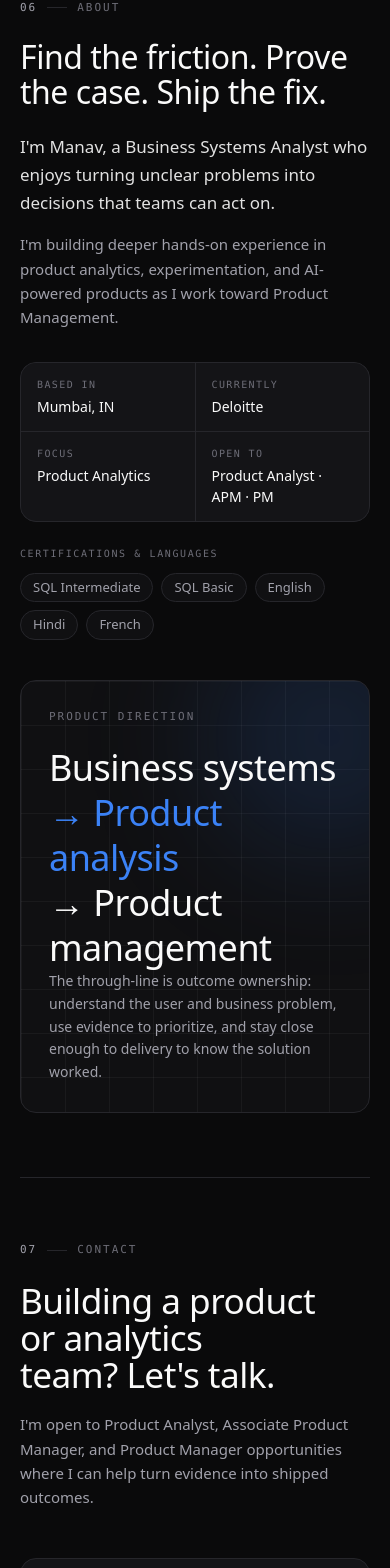
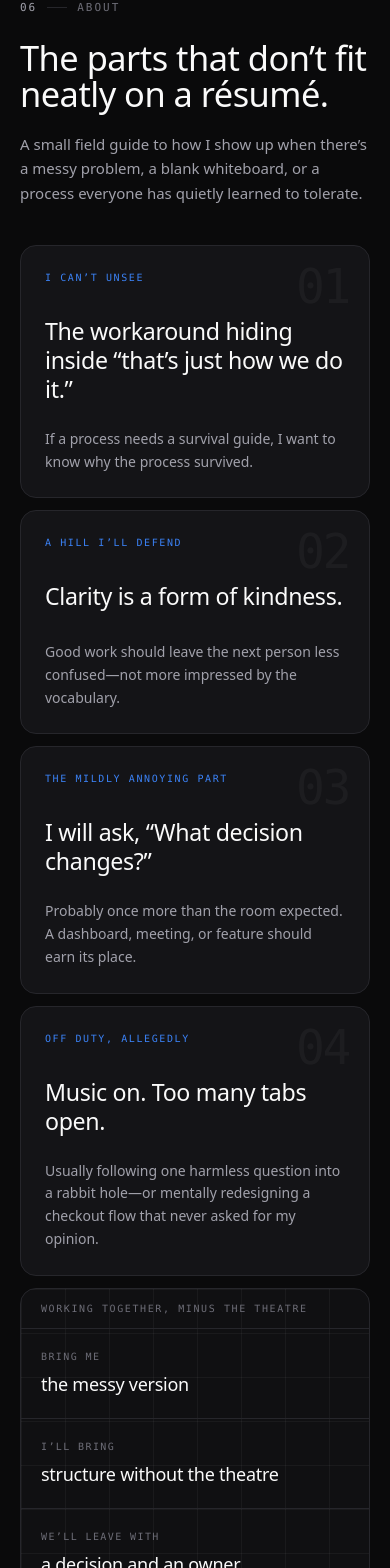
Before and after one commit to manavvp08/manavvp08.github.io, a Next.js app: page / in a window 390 px wide. Shown: the part 5734-7302 px from the top of the page. Built offline with nearby package versions, Linux system fonts and the light colour scheme; no server answers; a web font is replaced by a local one.

Commit message:
feat: draft a more personal About section

```diff
--- a/app/components/sections/about.tsx
+++ b/app/components/sections/about.tsx
@@ -1,97 +1,108 @@
 import Reveal from "../reveal";
 import { Section, Kicker } from "./section-shell";
 
-const quickFacts = [
-  { label: "Based in", value: "Mumbai, IN" },
-  { label: "Currently", value: "Deloitte" },
-  { label: "Focus", value: "Product Analytics" },
-  { label: "Open to", value: "Product Analyst · APM · PM" },
+const fieldNotes = [
+  {
+    number: "01",
+    label: "I can’t unsee",
+    title: "The workaround hiding inside “that’s just how we do it.”",
+    body: "If a process needs a survival guide, I want to know why the process survived.",
+  },
+  {
+    number: "02",
+    label: "A hill I’ll defend",
+    title: "Clarity is a form of kindness.",
+    body: "Good work should leave the next person less confused—not more impressed by the vocabulary.",
+  },
+  {
+    number: "03",
+    label: "The mildly annoying part",
+    title: "I will ask, “What decision changes?”",
+    body: "Probably once more than the room expected. A dashboard, meeting, or feature should earn its place.",
+  },
+  {
+    number: "04",
+    label: "Off duty, allegedly",
+    title: "Music on. Too many tabs open.",
+    body: "Usually following one harmless question into a rabbit hole—or mentally redesigning a checkout flow that never asked for my opinion.",
+  },
 ];
 
-const credentials = ["SQL Intermediate", "SQL Basic", "English", "Hindi", "French"];
+const workingTogether = [
+  { label: "Bring me", value: "the messy version" },
+  { label: "I’ll bring", value: "structure without the theatre" },
+  { label: "We’ll leave with", value: "a decision and an owner" },
+];
 
 export default function About() {
   return (
     <Section id="about" className="py-16 sm:py-32">
       <Kicker index="06" label="About" />
 
-      <div className="mt-6 grid gap-10 md:grid-cols-[1.4fr_1fr] md:gap-14">
-        <div>
+      <div className="mt-6 grid items-end gap-5 md:grid-cols-[1.35fr_0.65fr] md:gap-12">
         <Reveal>
-            <h2 className="font-display text-[2rem] font-semibold leading-[1.08] tracking-tight text-balance sm:text-[2.6rem]">
-              Find the friction. Prove the case. Ship the fix.
+          <h2 className="max-w-3xl font-display text-[2.15rem] font-semibold leading-[1.04] tracking-tight text-balance sm:text-[3.25rem]">
+            The parts that don’t fit neatly on a résumé.
           </h2>
         </Reveal>
         <Reveal delay={80}>
-            <div className="mt-6 space-y-4">
-              <p className="text-[17px] leading-relaxed text-fg/90">
-                I&apos;m Manav, a Business Systems Analyst who enjoys turning unclear
-                problems into decisions that teams can act on.
+          <p className="max-w-md text-[15px] leading-relaxed text-muted">
+            A small field guide to how I show up when there’s a messy problem, a
+            blank whiteboard, or a process everyone has quietly learned to tolerate.
           </p>
-              <p className="text-[15px] leading-relaxed text-muted">
-                I&apos;m building deeper hands-on experience in product analytics,
-                experimentation, and AI-powered products as I work toward Product
-                Management.
+        </Reveal>
+      </div>
+
+      <div className="mt-10 grid gap-3 md:grid-cols-2">
+        {fieldNotes.map((note, index) => (
+          <Reveal key={note.number} delay={80 + index * 45}>
+            <article className="group relative h-full min-h-56 overflow-hidden rounded-2xl border border-border bg-surface p-6 transition-colors hover:border-accent/50 sm:p-7">
+              <div className="absolute right-5 top-4 font-mono text-5xl font-medium tracking-tighter text-fg/[0.04] transition-colors group-hover:text-accent/10">
+                {note.number}
+              </div>
+              <div className="relative flex h-full flex-col">
+                <div className="font-mono text-[10px] uppercase tracking-[0.16em] text-accent">
+                  {note.label}
+                </div>
+                <h3 className="mt-8 max-w-md font-display text-[1.45rem] font-semibold leading-tight tracking-tight text-fg">
+                  {note.title}
+                </h3>
+                <p className="mt-auto max-w-md pt-6 text-[14px] leading-relaxed text-muted">
+                  {note.body}
                 </p>
               </div>
+            </article>
           </Reveal>
+        ))}
+      </div>
 
-          <Reveal delay={140}>
-            <dl className="mt-8 grid grid-cols-2 gap-px overflow-hidden rounded-2xl border border-border bg-border">
-              {quickFacts.map((fact) => (
-                <div key={fact.label} className="bg-surface px-4 py-3.5">
-                  <dt className="font-mono text-[10px] uppercase tracking-[0.14em] text-faint">
-                    {fact.label}
-                  </dt>
-                  <dd className="mt-1 text-[14px] font-medium text-fg">
-                    {fact.value}
-                  </dd>
+      <Reveal delay={240}>
+        <div className="bg-grid mt-3 overflow-hidden rounded-2xl border border-border bg-bg-2">
+          <div className="border-b border-border px-5 py-3 font-mono text-[10px] uppercase tracking-[0.16em] text-faint sm:px-7">
+            Working together, minus the theatre
           </div>
-              ))}
-            </dl>
-          </Reveal>
-
-          <Reveal delay={180}>
-            <div className="mt-6">
-              <div className="font-mono text-[10px] uppercase tracking-[0.16em] text-faint">
-                Certifications & languages
+          <div className="grid md:grid-cols-3">
+            {workingTogether.map((step, index) => (
+              <div
+                key={step.label}
+                className="relative border-b border-border px-5 py-5 last:border-b-0 md:border-b-0 md:border-r md:px-7 md:last:border-r-0"
+              >
+                <div className="font-mono text-[10px] uppercase tracking-[0.14em] text-faint">
+                  {step.label}
                 </div>
-              <div className="mt-3 flex flex-wrap gap-2">
-                {credentials.map((credential) => (
-                  <span
-                    key={credential}
-                    className="rounded-full border border-border bg-bg-2 px-3 py-1 text-[13px] text-muted"
-                  >
-                    {credential}
+                <div className="mt-1.5 font-display text-lg font-semibold text-fg">
+                  {step.value}
+                </div>
+                {index < workingTogether.length - 1 && (
+                  <span className="absolute -right-2 top-1/2 z-10 hidden -translate-y-1/2 rounded-full border border-border bg-surface px-1.5 py-0.5 font-mono text-[10px] text-accent md:block">
+                    →
                   </span>
+                )}
+              </div>
             ))}
           </div>
         </div>
       </Reveal>
-        </div>
-
-        <Reveal delay={120}>
-          <div className="bg-grid relative flex min-h-[420px] flex-col justify-between overflow-hidden rounded-2xl border border-border bg-bg-2 p-7">
-            <div className="absolute -right-20 -top-16 h-60 w-60 rounded-full bg-accent/15 blur-3xl" />
-            <div className="relative">
-              <div className="font-mono text-[11px] uppercase tracking-[0.18em] text-faint">
-                Product direction
-              </div>
-              <div className="mt-5 font-display text-4xl font-semibold leading-tight tracking-tight text-fg">
-                Business systems
-                <br />
-                <span className="text-accent">→ Product analysis</span>
-                <br />→ Product management
-              </div>
-            </div>
-            <p className="relative max-w-sm text-[14px] leading-relaxed text-muted">
-              The through-line is outcome ownership: understand the user and business
-              problem, use evidence to prioritize, and stay close enough to delivery to
-              know the solution worked.
-            </p>
-          </div>
-        </Reveal>
-      </div>
     </Section>
   );
 }
```
Also changed, not shown: 1 other file (tests, documents, lock files or other folders). Lines whose indentation alone changed are shown as unchanged.
